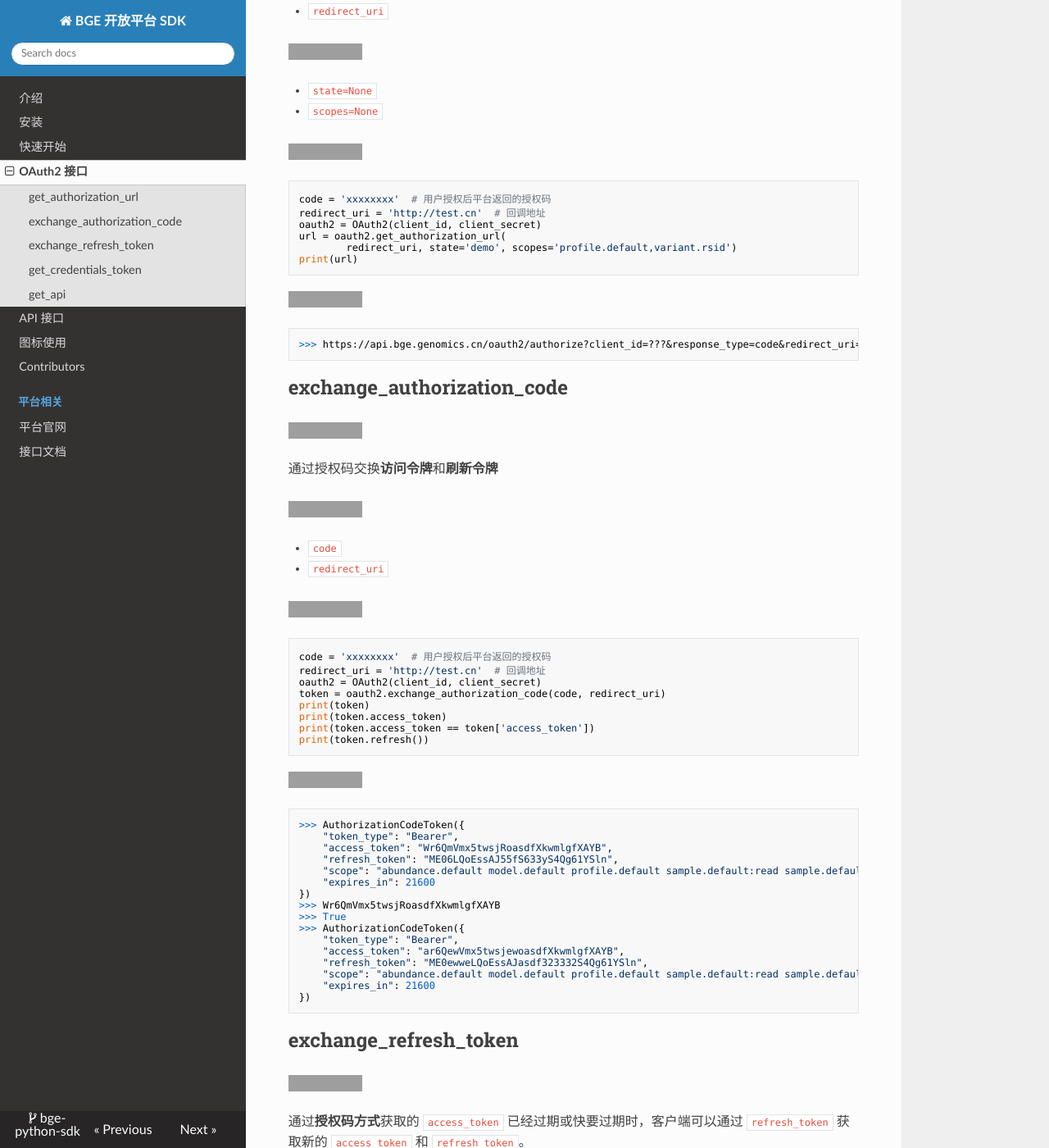
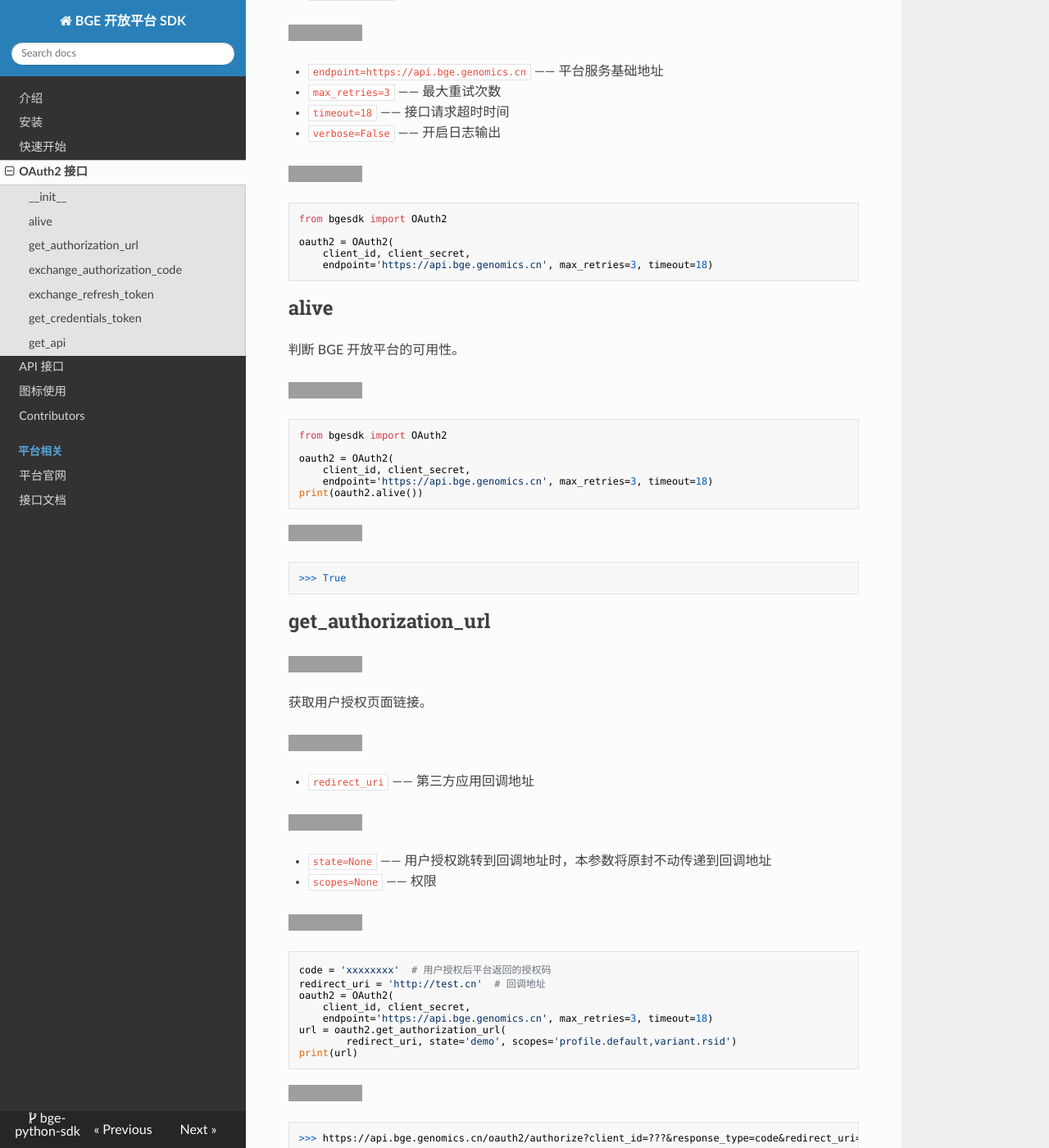
Before and after one commit to teambge/bge-python-sdk, an MkDocs documentation site: the page built from docs/oauth2.md, in a window 1280 px wide and 1400 px high, scrolled down 367 px. Shown: the whole window at 82% size. Built offline with MkDocs 1.6.1, drawn with Linux system fonts in a browser that asks for light colours; nearby versions of some CDN libraries; old or Windows-style settings are respelled for this version of MkDocs; some of the changed text lies outside the part shown; grey boxes are pictures that could not be loaded.

Commit message:
docs: 更新文档

````diff
--- a/docs/oauth2.md
+++ b/docs/oauth2.md
@@ -1,4 +1,51 @@
 # OAuth2 接口
+
+## \_\_init\_\_
+
+OAuth2 对象可用调用以下方法来调用 BGE 开放平台关于 OAuth2.0 相关的接口。
+
+![args](https://img.shields.io/badge/参数-args-blue)
+
+* `client_id` —— 客户端编号
+* `client_secret` —— 客户端密钥
+
+![kwargs](https://img.shields.io/badge/参数-kwargs-blue)
+
+* `endpoint=https://api.bge.genomics.cn` —— 平台服务基础地址
+* `max_retries=3` —— 最大重试次数
+* `timeout=18` —— 接口请求超时时间
+* `verbose=False` —— 开启日志输出
+
+![Python 示例](https://img.shields.io/badge/示例-Python-lightgrey)
+
+```python
+from bgesdk import OAuth2
+
+oauth2 = OAuth2(
+    client_id, client_secret,
+    endpoint='https://api.bge.genomics.cn', max_retries=3, timeout=18)
+```
+
+## alive
+
+判断 BGE 开放平台的可用性。
+
+![Python 示例](https://img.shields.io/badge/示例-Python-lightgrey)
+
+```python
+from bgesdk import OAuth2
+
+oauth2 = OAuth2(
+    client_id, client_secret,
+    endpoint='https://api.bge.genomics.cn', max_retries=3, timeout=18)
+print(oauth2.alive())
+```
+
+![Success](https://img.shields.io/badge/输出-Success-green)
+
+```python
+>>> True
+```
 
 ## get_authorization_url
 
@@ -8,19 +55,21 @@
 
 ![args](https://img.shields.io/badge/参数-args-blue)
 
-* `redirect_uri`
+* `redirect_uri` —— 第三方应用回调地址
 
 ![kwargs](https://img.shields.io/badge/参数-kwargs-blue)
 
-* `state=None`
-* `scopes=None`
+* `state=None` —— 用户授权跳转到回调地址时，本参数将原封不动传递到回调地址
+* `scopes=None` —— 权限
 
 ![Python 示例](https://img.shields.io/badge/示例-Python-lightgrey)
 
 ```python
 code = 'xxxxxxxx'  # 用户授权后平台返回的授权码
 redirect_uri = 'http://test.cn'  # 回调地址
-oauth2 = OAuth2(client_id, client_secret)
+oauth2 = OAuth2(
+    client_id, client_secret,
+    endpoint='https://api.bge.genomics.cn', max_retries=3, timeout=18)
 url = oauth2.get_authorization_url(
         redirect_uri, state='demo', scopes='profile.default,variant.rsid')
 print(url)
@@ -41,8 +90,8 @@ print(url)
 
 ![参数](https://img.shields.io/badge/参数-args-blue)
 
-* `code`
-* `redirect_uri`
+* `code` —— 授权码
+* `redirect_uri` —— 第三方应用回调地址
 
 
 ![Python 示例](https://img.shields.io/badge/示例-Python-lightgrey)
@@ -50,14 +99,15 @@ print(url)
 ```python
 code = 'xxxxxxxx'  # 用户授权后平台返回的授权码
 redirect_uri = 'http://test.cn'  # 回调地址
-oauth2 = OAuth2(client_id, client_secret)
+oauth2 = OAuth2(
+    client_id, client_secret,
+    endpoint='https://api.bge.genomics.cn', max_retries=3, timeout=18)
 token = oauth2.exchange_authorization_code(code, redirect_uri)
 print(token)
 print(token.access_token)
 print(token.access_token == token['access_token'])
 print(token.refresh())
 ```
-
 
 ![Success](https://img.shields.io/badge/输出-Success-green)
 
@@ -145,14 +195,16 @@ print(token.access_token)
 
 获取 `access_token` 后，可以获取一个 `API` 对象，通过 `API` 对象调用平台的接口。
 
+使用本方法获取 `API` 对象时，将继承 `OAuth2.0` 的参数 `endpoint`、`max_retries`、`timeout`、`verbose`。
+
 ![args](https://img.shields.io/badge/参数-args-green)
 
-* access_token
+* `access_token` —— 访问令牌
 
 ![Python 示例](https://img.shields.io/badge/示例-Python-lightgrey)
 
 ```python
-api = API(access_token)
+api = oauth2.get_api(access_token)
 print(api.access_token)
 print(api.get_user)
 print(api.get_variants)
````
Also changed, not shown: other parts of docs/oauth2.md (+1 -1 lines), README.md (+17 -2 lines), docs/api.md (+115 -58 lines), docs/quickstart.md (+17 -2 lines).
